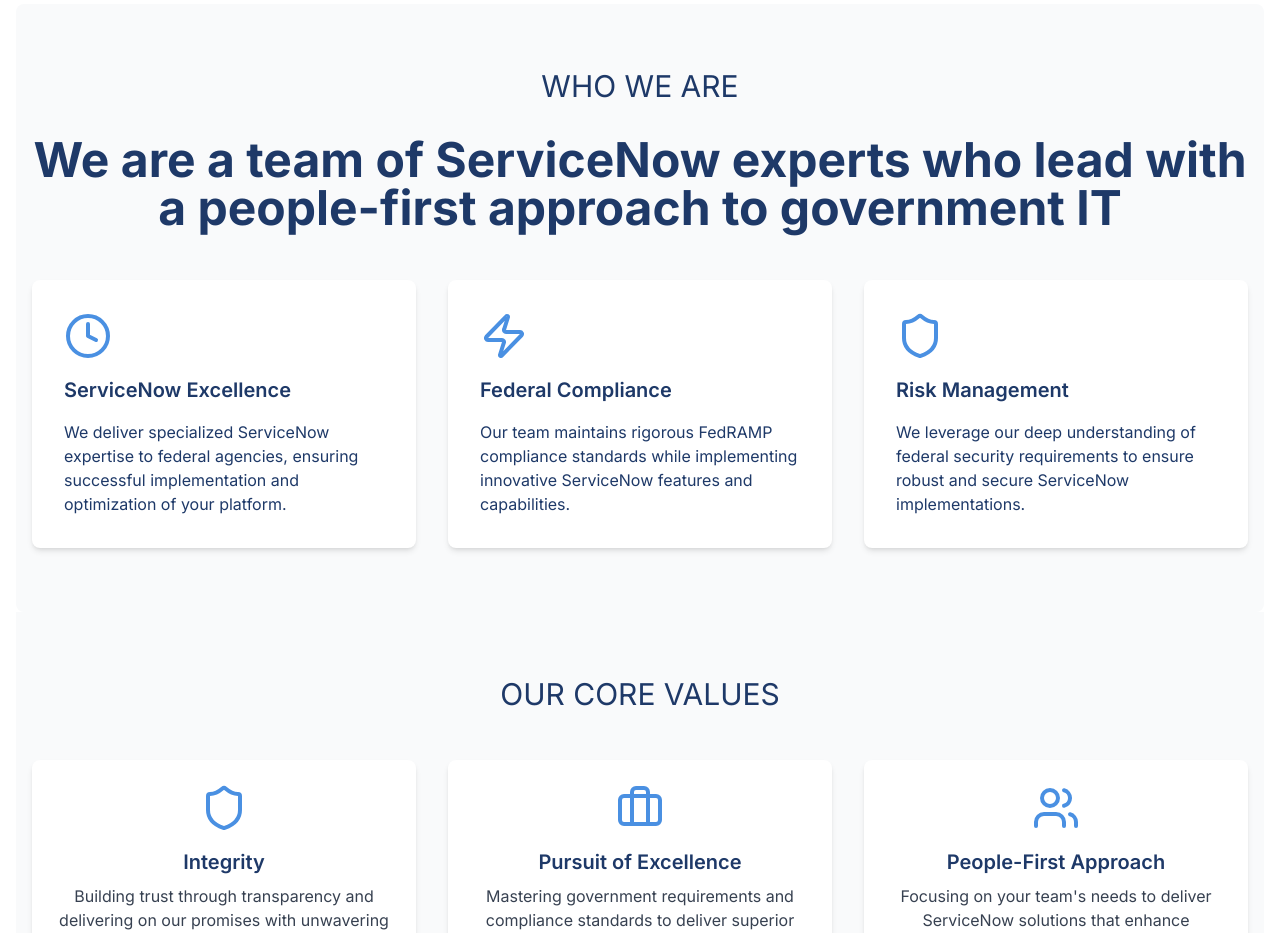
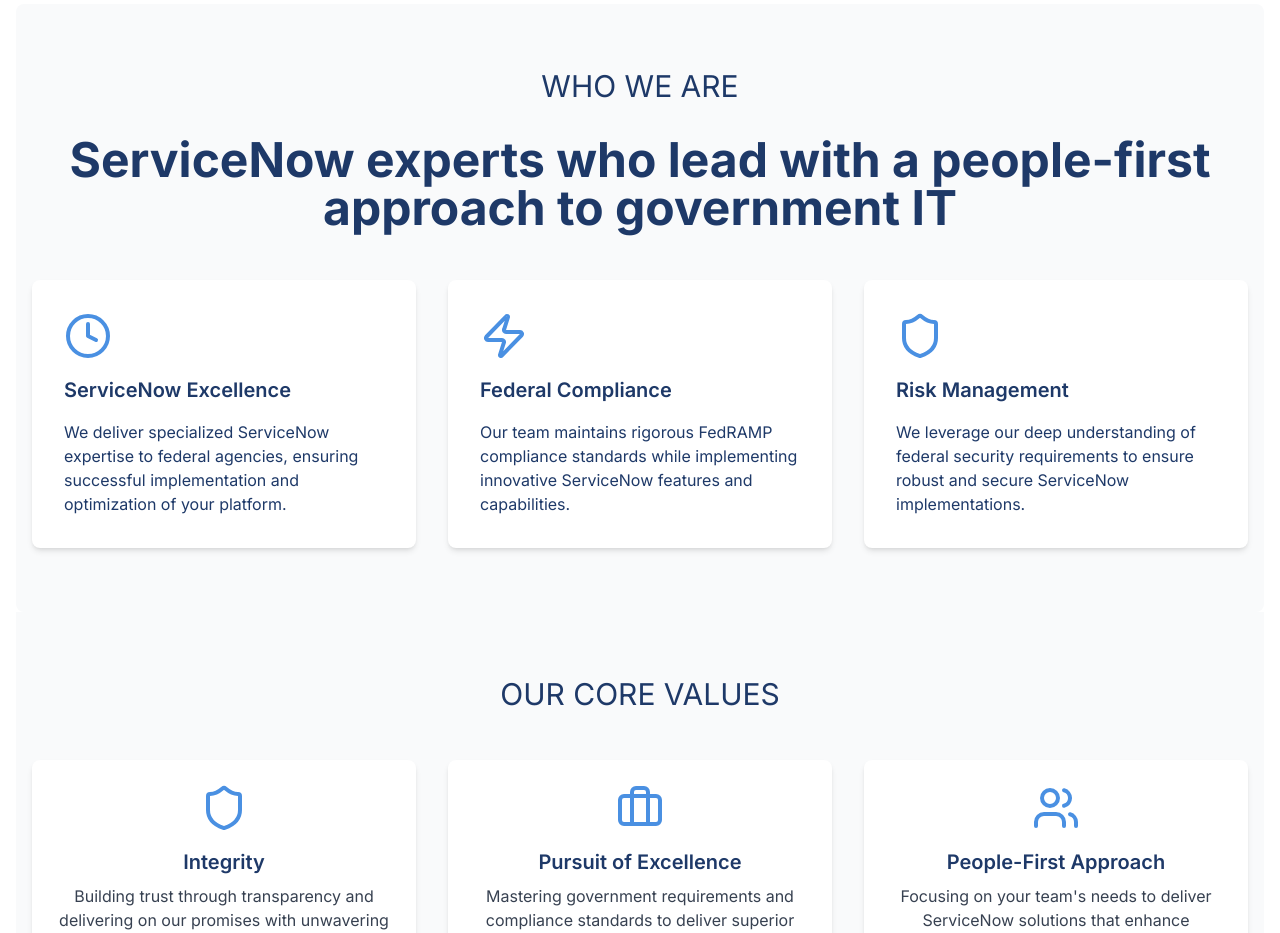
Before and after one commit to dcgleason/trustpoint, a Next.js app: page / in a window 1280 px wide. Shown: the part 820-1753 px from the top of the page. Built offline with nearby package versions, Linux system fonts and the light colour scheme.

Commit message:
update we are

```diff
--- a/src/app/page.js
+++ b/src/app/page.js
@@ -143,7 +143,7 @@
         <div className="container mx-auto px-4">
           <h2 className="text-3xl text-center text-navy-blue mb-8">WHO WE ARE</h2>
           <h3 className="text-4xl md:text-5xl font-bold text-center mb-12">
-           We are a team of ServiceNow experts who lead with a people-first approach to government IT
+            ServiceNow experts who lead with a people-first approach to government IT
           </h3>
           <div className="grid md:grid-cols-3 gap-8">
             <div className="bg-white p-8 rounded-lg shadow-md">
```
